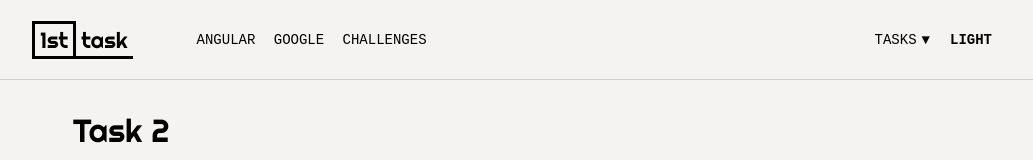
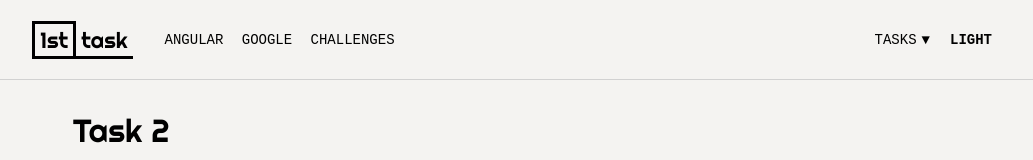
Before and after one commit to lukaszharkot/10Tasks, an Angular app: page /task-2 in a window 1280 px wide. Shown: the top 160 px of the page, without its empty margins (128-1161 px from the left). Built offline with nearby package versions, Linux system fonts and the light colour scheme.

Commit message:
Small visual changes

```diff
--- a/src/app/components/card/card.component.css
+++ b/src/app/components/card/card.component.css
@@ -186,7 +186,7 @@
     opacity: 0;
     height: 0;
     transition: 400ms ease-in-out;
-    color: #383838;
+    color: #282828;
 }
 
 /* Universal classes */
--- a/src/app/components/toolbar/toolbar.component.css
+++ b/src/app/components/toolbar/toolbar.component.css
@@ -74,7 +74,7 @@
     text-decoration: none;
     font-family: monospace;
     font-size: 14px;
-    margin-right: 30%;
+    margin-right: 35%;
 }
 
 .link{
```
Also changed, not shown: src/app/app.module.ts (+9 -4 lines).
